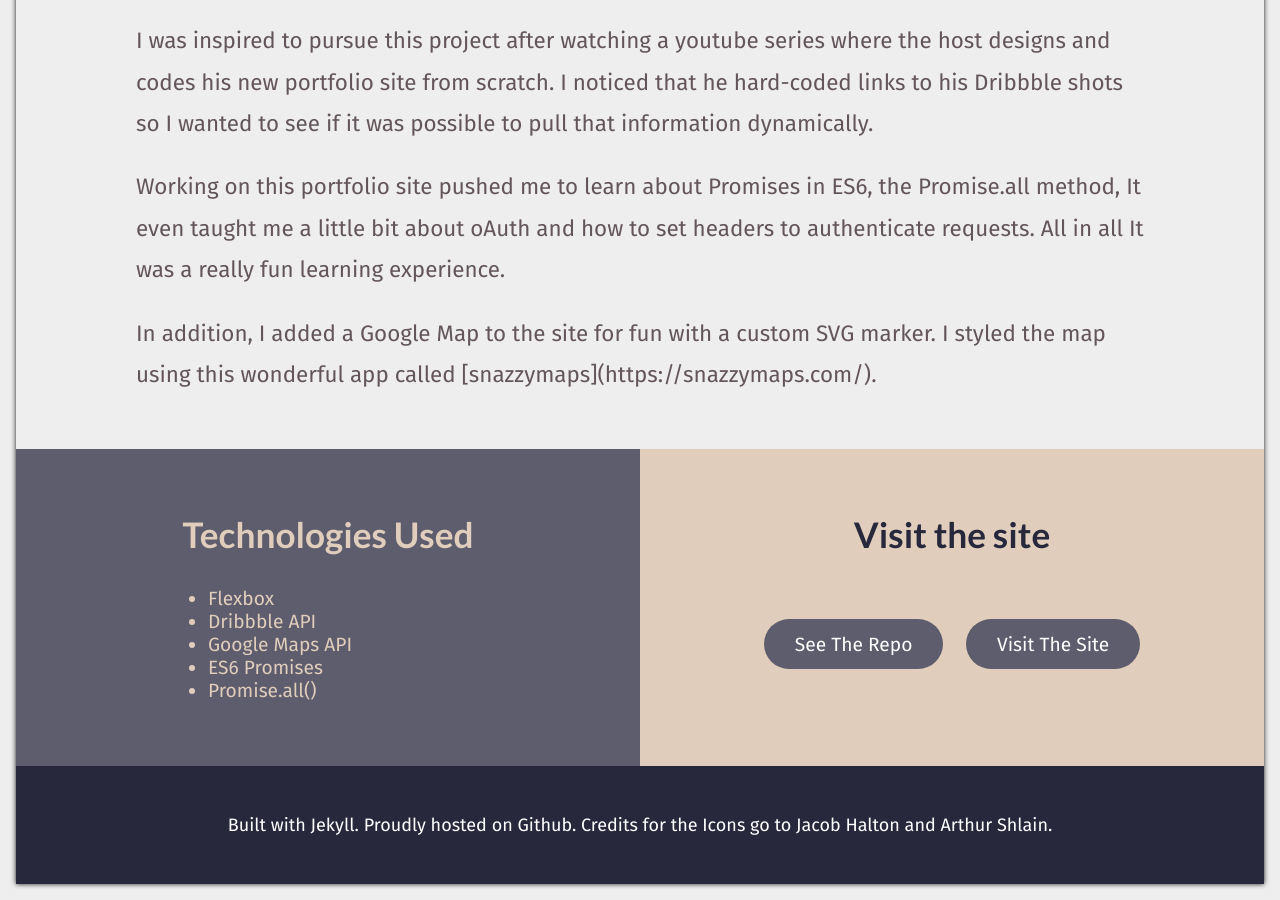
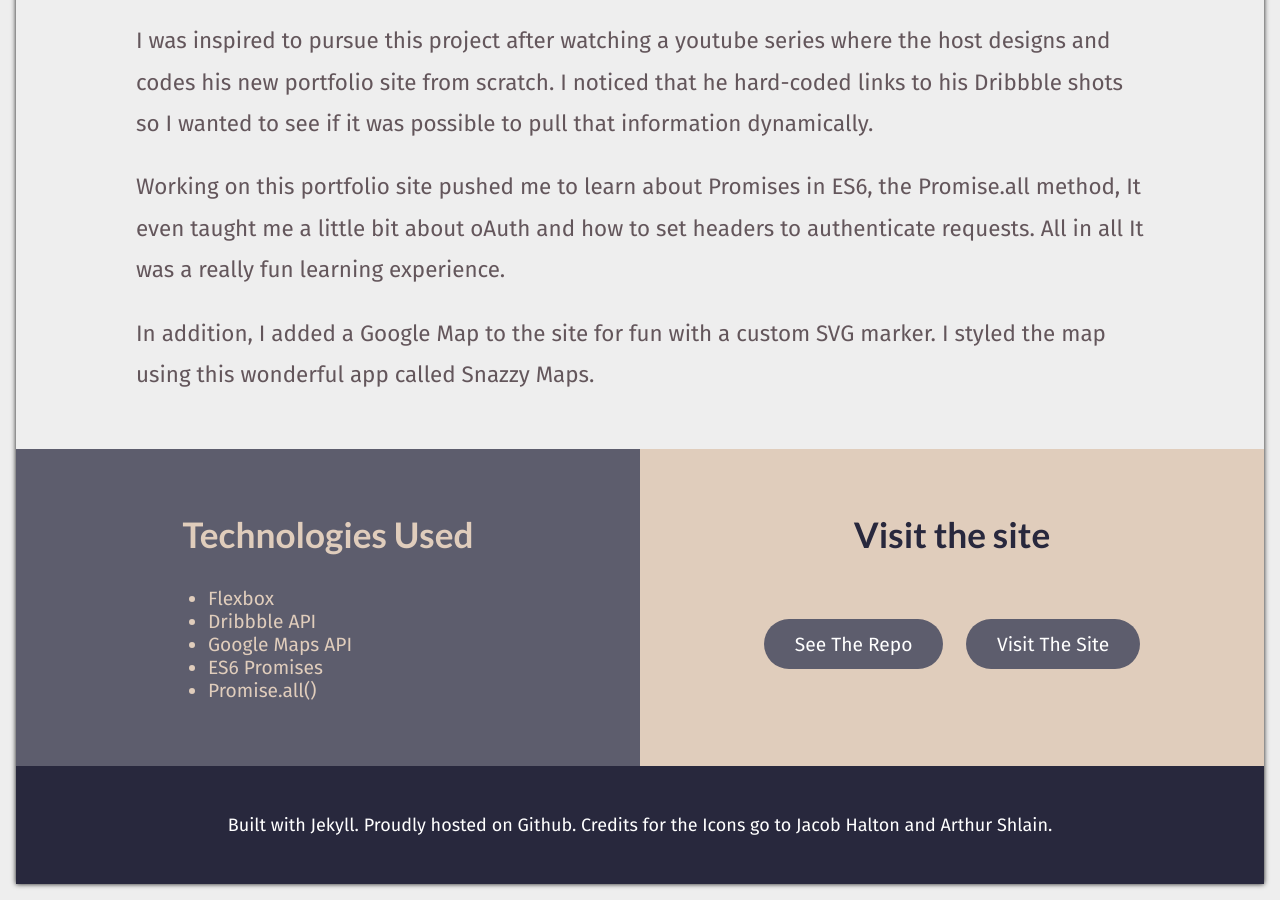
Before and after one commit to Zabanaa/zabanaa.github.io, a Jekyll site: the page built from projects/dribbble-portfolio.html, in a window 1280 px wide and 900 px high, scrolled down 916 px. Built offline with Jekyll 4.4.1, drawn with Linux system fonts in a browser that asks for light colours; Markdown is read by kramdown in place of the engine named in the settings.

Commit message:
Fix typo on dribbble project

```diff
--- a/projects/dribbble-portfolio.html
+++ b/projects/dribbble-portfolio.html
@@ -18,4 +18,4 @@ repo_link: "https://github.com/CerealCoder/dribbble-portfolio"
 
 <p>Working on this portfolio site pushed me to learn about Promises in ES6, the Promise.all method, It even taught me a little bit about oAuth and how to set headers to authenticate requests. All in all It was a really fun learning experience.</p>
 
-<p>In addition, I added a Google Map to the site for fun with a custom SVG marker. I styled the map using this wonderful app called [snazzymaps](https://snazzymaps.com/).</p>
+<p>In addition, I added a Google Map to the site for fun with a custom SVG marker. I styled the map using this wonderful app called <a href="https://snazzymaps.com/">Snazzy Maps.</a></p>
```
